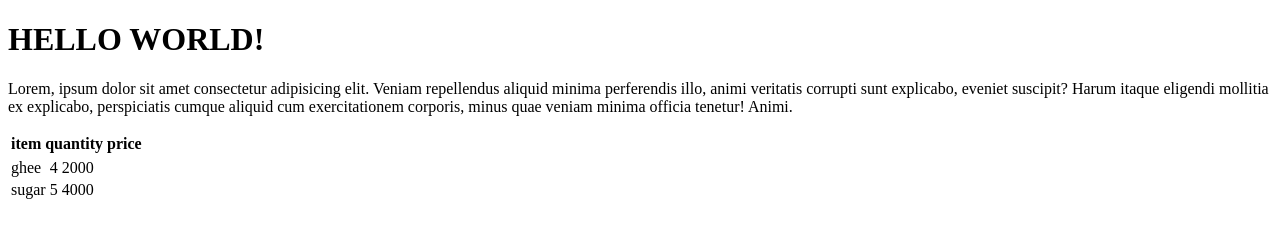
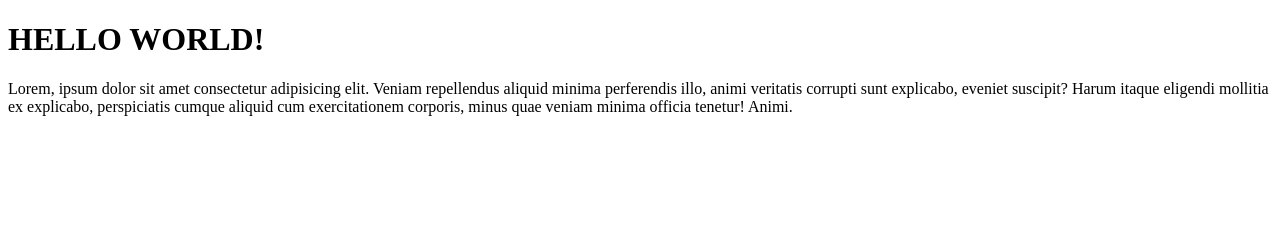
Before and after one commit to G-Mustafa02/web-development-practice, a plain HTML site: page index.html in a window 1280 px wide. Drawn offline with Linux system fonts and the light colour scheme.

Commit message:
text edit

```diff
--- a/index.html
+++ b/index.html
@@ -4,29 +4,15 @@
     <meta charset="UTF-8">
     <meta name="viewport" content="width=device-width, initial-scale=1.0">
     <title>Document</title>
+    <style>
+
+
+    </style>
 </head>
 <body>
     <h1>HELLO WORLD!</h1>
     <p>Lorem, ipsum dolor sit amet consectetur adipisicing elit. Veniam repellendus aliquid minima perferendis illo, animi veritatis corrupti sunt explicabo, eveniet suscipit? Harum itaque eligendi mollitia ex explicabo, perspiciatis cumque aliquid cum exercitationem corporis, minus quae veniam minima officia tenetur! Animi.</p>
-    <table>
-        <tr>
-            <th>item</th>
-            <th>quantity</th>
-            <th>price</th>
-        </tr>
-    </table>
-    <table>
-        <tr>
-            <td>ghee</td>
-            <td>4</td>
-            <td>2000</td>
-        </tr>
-        <tr>
-            <td>sugar</td>
-            <td>5</td>
-            <td>4000</td>
-        </tr>
-    </table>
+
 
 </body>
 </html>
```
